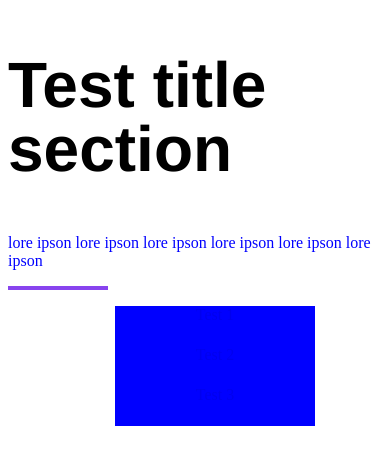
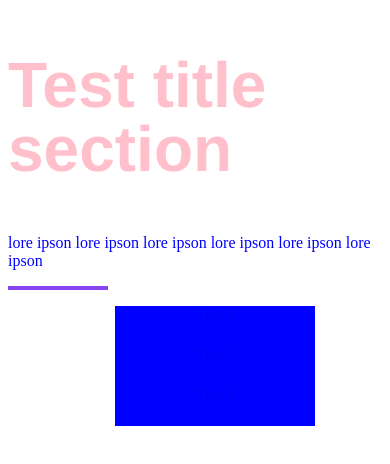
Before and after one commit to jennysol/StudiesSASS, a plain HTML site: page index.html in a window 390 px wide. Drawn offline with Linux system fonts and the light colour scheme.

Commit message:
feature: add mixin to mobile test

```diff
--- a/styles.scss
+++ b/styles.scss
@@ -28,6 +28,12 @@ $primary-font: 'Times New Roman', Times, serif;
   }
 }
 
+@mixin mobile {
+  @media(max-width: 600px) {
+    @content;
+  }
+}
+
 div {
   background-color: #0000;
   width: 100%;
@@ -49,6 +55,9 @@ h1 {
   h1 {
     color: black;
     @include title-large;
+    @include mobile {
+      color: pink;
+    }
   }
 }
 
```
Also changed, not shown: styles.css, 1 other file.
